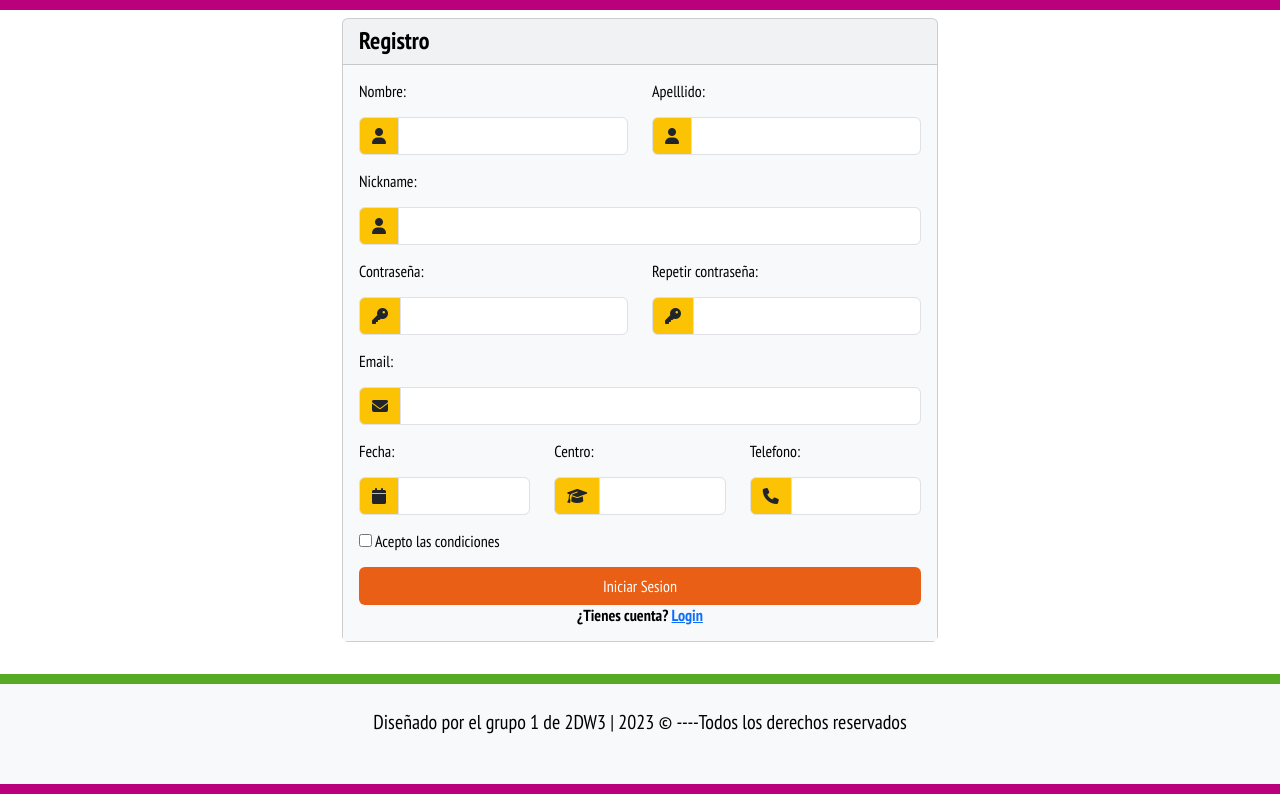
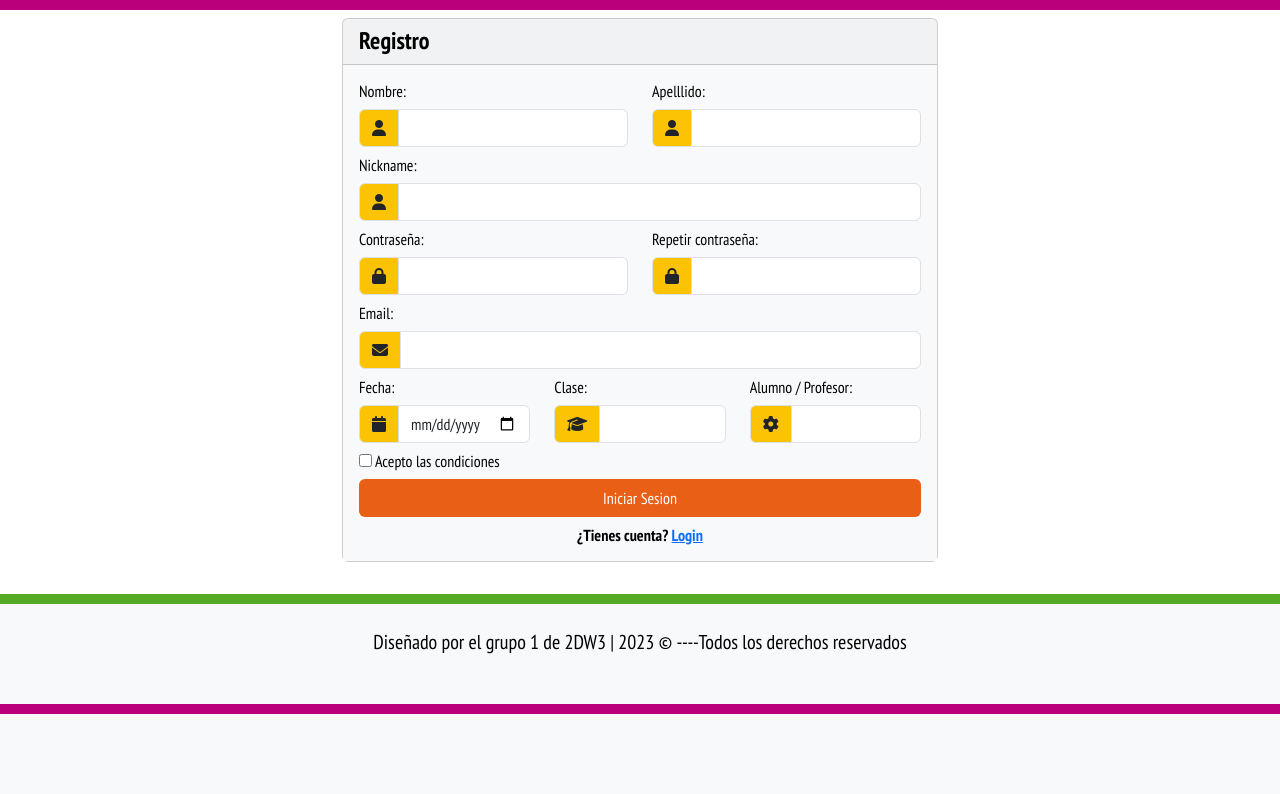
Before and after one commit to souchardani/reto1-gestorAnuncios-Txurdinaga, a PHP site: page /registro.php in a window 1280 px wide. Shown: the part 99-893 px from the top of the page. After the commit the page ends 813 px from the top, so only its background shows below. Run offline with PHP 8.4, Linux system fonts and the light colour scheme; lists and menus that the app fills with data are empty; some libraries are stand-ins or nearby versions.

Commit message:
registro

```diff
--- a/reto1/assets/css/style.css
+++ b/reto1/assets/css/style.css
@@ -313,7 +313,7 @@ select {
 header {
   min-height: 100px;
   max-width: 100vw;
-  background-color: #fff;
+  background-color: var(--blanco);
   padding: 1rem 6rem;
   display: flex;
   justify-content: space-between;
@@ -323,7 +323,7 @@ header {
 
 footer {
   min-height: 100px;
-  background-color: #fff;
+  background-color: var(--blanco);
   display: block;
   align-items: center;
 }
@@ -560,21 +560,21 @@ footer {
 	padding: 10px;
 	border-radius: 100%;
 	background-color: #DA0067;
-	color: white;
+	color: var(--blanco);
 }
 
 #icon-twitter {
 	padding: 10px;
 	border-radius: 100%;
 	background-color: #1aa4c1;
-	color: white;
+	color: var(--blanco);
 }
 
 #icon-link {
 	padding: 10px;
 	border-radius: 100%;
 	background-color: #004c95;
-	color: white;
+	color: var(--blanco);
 }
 
 #footer-img1 {
@@ -584,7 +584,7 @@ footer {
 /* Estilos generales del footer */
 footer {
   background-color: #333;
-  color: #fff;
+  color: var(--blanco);
   padding: 20px 0;
   text-align: center;
 }
--- a/reto1/views/login.php
+++ b/reto1/views/login.php
@@ -62,6 +62,9 @@ if(isset($_POST["enviar"])){
                   <div class="d-grid">
                     <input type="submit" name="enviar" value="Iniciar Sesion" class="btn d-block text-white mt-3" style="background: #E95F15;">
                   </div>
+                  <div class="text-center col-12">
+                    <p>¿No tienes cuenta? <a href="registro.php">Registrate</a></p>
+                  </div>
                 </div>
               </form>
           </div>
--- a/reto1/views/registro.php
+++ b/reto1/views/registro.php
@@ -33,7 +33,7 @@
                   <div class="col-12 col-md-6">
                     <div class="form-group">
                       <label for="nombre"><span class="FieldInfo">Nombre: </span></label>
-                      <div class="input-group my-3">
+                      <div class="input-group my-2">
                         <div class="input-group-text" style="background-color: #FCC204;"><span><i class="fas fa-user"></i></span></div>
                         <input type="text" class="form-control" name="nombre" id="nombre">
                       </div>
@@ -42,7 +42,7 @@
                   <div class="col-12 col-md-6">
                     <div class="form-group">
                       <label for="apellido"><span class="FieldInfo">Apelllido: </span></label>
-                      <div class="input-group my-3">
+                      <div class="input-group my-2">
                         <div class="input-group-text" style="background-color: #FCC204;"><span><i class="fas fa-user"></i></span></div>
                         <input type="text" class="form-control" name="apeliido" id="apellido">
                       </div>
@@ -51,7 +51,7 @@
                   <div class="col-12">
                     <div class="form-group">
                       <label for="nickname"><span class="FieldInfo">Nickname: </span></label>
-                      <div class="input-group my-3">
+                      <div class="input-group my-2">
                         <div class="input-group-text" style="background-color: #FCC204;"><span><i class="fas fa-user"></i></span></div>
                         <input type="text" class="form-control" name="nickname" id="nickname">
                       </div>
@@ -60,8 +60,8 @@
                   <div class="col-12 col-md-6">
                     <div class="form-group">
                       <label for="pass"><span class="FieldInfo">Contraseña: </span></label>
-                      <div class="input-group my-3">
-                        <div class="input-group-text" style="background-color: #FCC204;"><span><i class="fas fa-key"></i></span></div>
+                      <div class="input-group my-2">
+                        <div class="input-group-text" style="background-color: #FCC204;"><span><i class="fas fa-lock"></i></span></div>
                         <input type="text" class="form-control" name="pass" id="pass">
                       </div>
                     </div>
@@ -69,8 +69,8 @@
                   <div class="col-12 col-md-6">
                     <div class="form-group">
                       <label for="pass2"><span class="FieldInfo">Repetir contraseña: </span></label>
-                      <div class="input-group my-3">
-                        <div class="input-group-text" style="background-color: #FCC204;"><span><i class="fas fa-key"></i></span></div>
+                      <div class="input-group my-2">
+                        <div class="input-group-text" style="background-color: #FCC204;"><span><i class="fas fa-lock"></i></span></div>
                         <input type="text" class="form-control" name="pass2" id="pass2">
                       </div>
                     </div>
@@ -78,7 +78,7 @@
                   <div class="col-12">
                     <div class="form-group">
                       <label for="email"><span class="FieldInfo">Email: </span></label>
-                      <div class="input-group my-3">
+                      <div class="input-group my-2">
                         <div class="input-group-text" style="background-color: #FCC204;"><span><i class="fas fa-envelope"></i></span></div>
                         <input type="text" class="form-control" name="email" id="email">
                       </div>
@@ -87,27 +87,31 @@
                   <div class="col-12 col-md-4">
                     <div class="form-group">
                       <label for="fecha"><span class="FieldInfo">Fecha: </span></label>
-                      <div class="input-group my-3">
+                      <div class="input-group my-2">
                         <div class="input-group-text" style="background-color: #FCC204;"><span><i class="fas fa-calendar"></i></span></div>
-                        <input type="text" class="form-control" name="fecha" id="fecha">
+                        <input type="date" class="form-control" name="fecha" id="fecha">
                       </div>
                     </div>
                   </div>
                   <div class="col-12 col-md-4">
                     <div class="form-group">
-                      <label for="centro"><span class="FieldInfo">Centro: </span></label>
-                      <div class="input-group my-3">
+                      <label for="clase"><span class="FieldInfo">Clase: </span></label>
+                      <div class="input-group my-2">
                         <div class="input-group-text" style="background-color: #FCC204;"><span><i class="fas fa-graduation-cap"></i></span></div>
-                        <input type="text" class="form-control" name="centro" id="centro">
+                        <select name="clase" id="clase" class="form-control">
+                          <option value=""></option>
+                        </select>
                       </div>
                     </div>
                   </div>
                   <div class="col-12 col-md-4">
                     <div class="form-group">
-                      <label for="telf"><span class="FieldInfo">Telefono: </span></label>
-                      <div class="input-group my-3">
-                        <div class="input-group-text" style="background-color: #FCC204;"><span><i class="fas fa-phone"></i></span></div>
-                        <input type="text" class="form-control" name="telf" id="telf">
+                      <label for="telf"><span class="FieldInfo">Alumno / Profesor: </span></label>
+                      <div class="input-group my-2">
+                        <div class="input-group-text" style="background-color: #FCC204;"><span><i class="fas fa-gear"></i></span></div>
+                        <select name="clase" id="clase" class="form-control">
+                          <option value=""></option>
+                        </select>
                       </div>
                     </div>
                   </div>
@@ -122,7 +126,7 @@
                     </div>
                   </div>
                   <div class="d-grid">
-                    <input type="submit" name="enviar" value="Iniciar Sesion" class="btn d-block text-white mt-3" style="background: #E95F15;">
+                    <input type="submit" name="enviar" value="Iniciar Sesion" class="btn d-block text-white my-2" style="background: #E95F15;">
                   </div>
                   <div class="text-center col-12">
                     <p>¿Tienes cuenta? <a href="login.php">Login</a></p>
```
